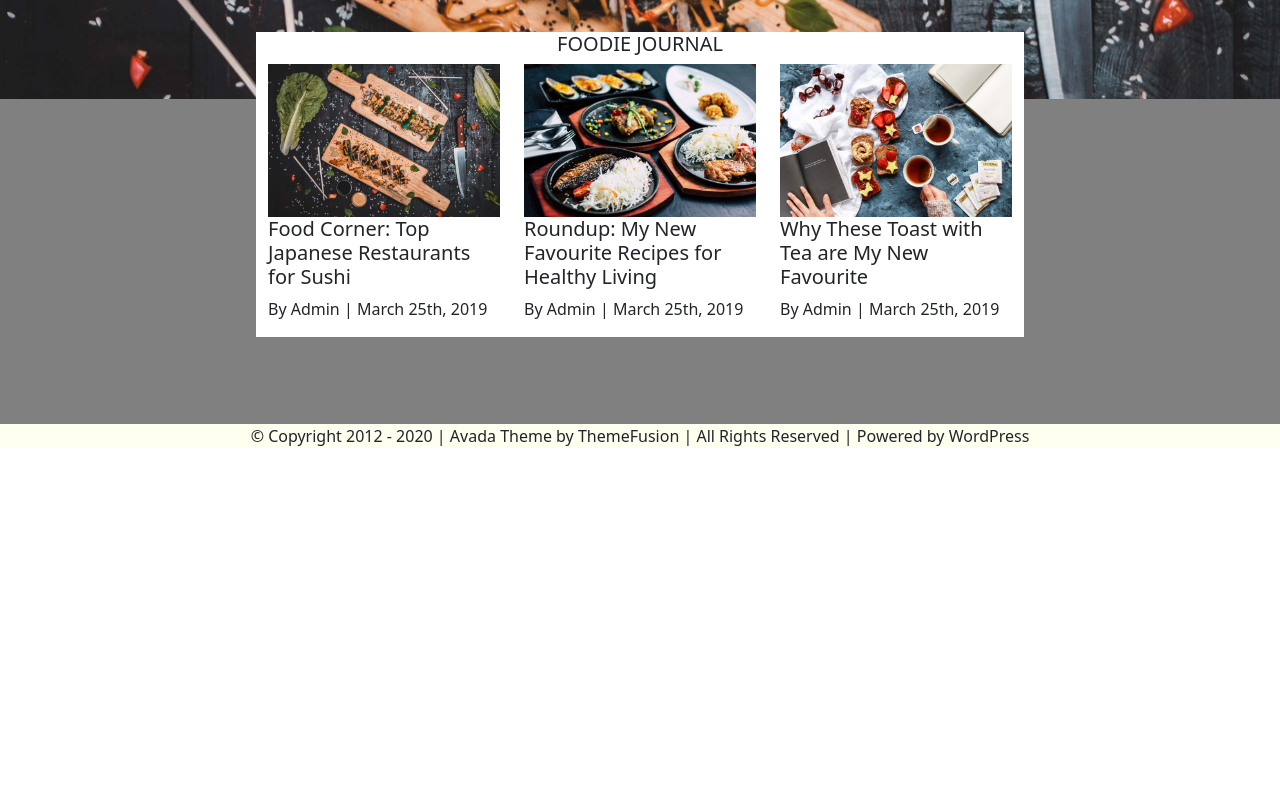
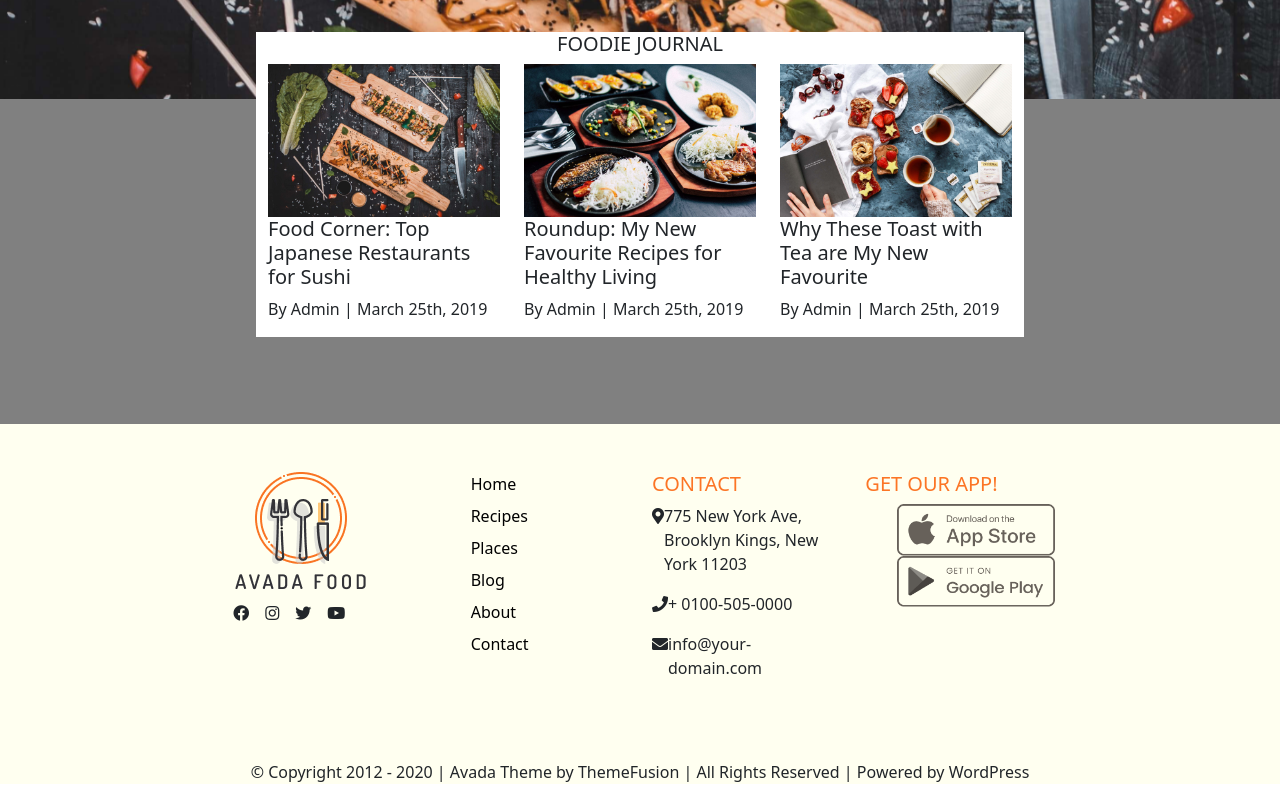
Before and after one commit to DavideZattra/proj-html-vuejs, a Vue app: page / in a window 1280 px wide. Shown: the part 593-1393 px from the top of the page. Before the commit the page ends 1057 px from the top, so only its background shows below. Built offline with nearby package versions, Linux system fonts and the light colour scheme.

Commit message:
footer content added-color variables added

```diff
--- a/src/components/Footer.vue
+++ b/src/components/Footer.vue
@@ -1,7 +1,58 @@
 <template>
   <footer>
-    <section></section>
-    <section class="text-center">
+    <section id="ms_upper-footer" class="container-fluid">
+      <div class="row justify-content-center pt-5 pb-5">
+        <div class="col-2">
+          <a href="#"><img src="../assets/img/avada-food-logo.png" alt="Main Avada Logo"></a>
+          <ul class="d-flex p-0">
+
+            <li class="pt-2 ps-2 pe-2"><a href="#"></a><i class="fab fa-facebook"></i></li>
+            <li class="pt-2 ps-2 pe-2"><a href="#"></a><i class="fab fa-instagram"></i></li>
+            <li class="pt-2 ps-2 pe-2"><a href="#"></a><i class="fab fa-twitter"></i></li>
+            <li class="pt-2 ps-2 pe-2"><a href="#"></a><i class="fab fa-youtube"></i></li>
+
+          </ul>
+        </div>
+        <div class="col-2">
+          <ul>
+            <li class="text-capitalize pb-2" v-for="(element, index) in sectionList" :key="index">
+              <a :href="element.url"> {{ element.name }}</a>
+            </li>
+          </ul>
+        </div>
+        <div class="col-2">
+          <h5>contact</h5>
+          <ul class="p-0">
+            <li class="d-flex">
+              <p><i class="fas fa-map-marker-alt"></i></p>
+              <p>775 New York Ave, Brooklyn Kings, New York 11203</p>
+
+            </li>
+            <li class="d-flex">
+              <p><i class="fas fa-phone"></i></p>
+              <p>+ 0100-505-0000</p>
+            </li>
+            <li class="d-flex">
+              <p><i class="fas fa-envelope"></i></p>
+              <p>info@your-domain.com</p>
+            </li>
+          </ul>
+        </div>
+        <div class="col-2">
+          <h5>get our app!</h5>
+          <ul>
+            <li>
+              <a href="#"><img class="img-fluid" src="../assets/img/download-app-store.png" alt=""></a>
+            </li>
+            <li>
+              <a href="#"><img class="img-fluid" src="../assets/img/download-android.png" alt=""></a>
+            </li>
+          </ul>
+        </div>
+      </div>
+
+    </section>
+    <section id="ms_lower-footer" class="text-center">
 
       <p>&copy; Copyright 2012 - 2020 | Avada Theme by ThemeFusion | All Rights Reserved | Powered by WordPress</p>
 
@@ -25,4 +76,11 @@ footer{
   background-color: ivory;
 }
 
+#ms_upper-footer{
+  h5{
+    text-transform: uppercase;
+    color: $mainOrangeColor;
+  }
+}
+
 </style>
--- a/src/style/variables.scss
+++ b/src/style/variables.scss
@@ -1 +1,12 @@
 //here are stored all the css variables for the colors and font type
+
+$mainWhiteColor : #f6f7f1;
+$mainBlackColor : #262628;
+$mainLightGrayColor : #afafaf;
+$mainDarkGrayColor : #6a6b6c;
+$mainOrangeColor : #fc7525;
+$mainBlueColor : #0492ad;
+$mainBrownCOlor : #85430f;
+$mainGoldenrodColor : #fdca6b;
+$mainTurquoiseColor : #28e3e2;
+$mainGreenColor : #1ca142;
```
